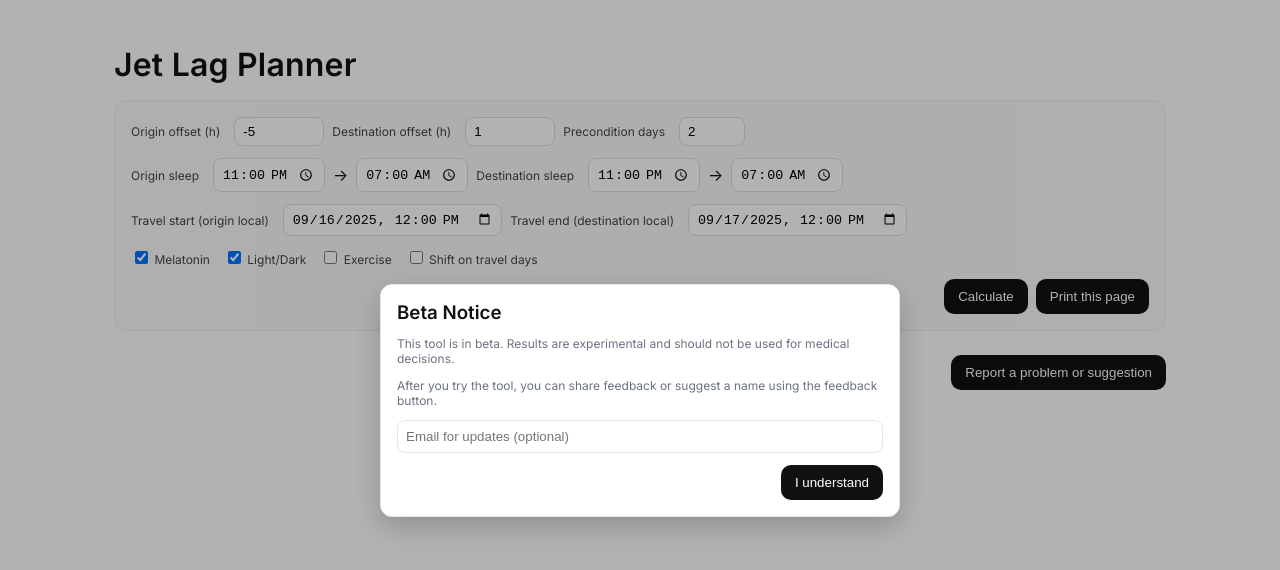
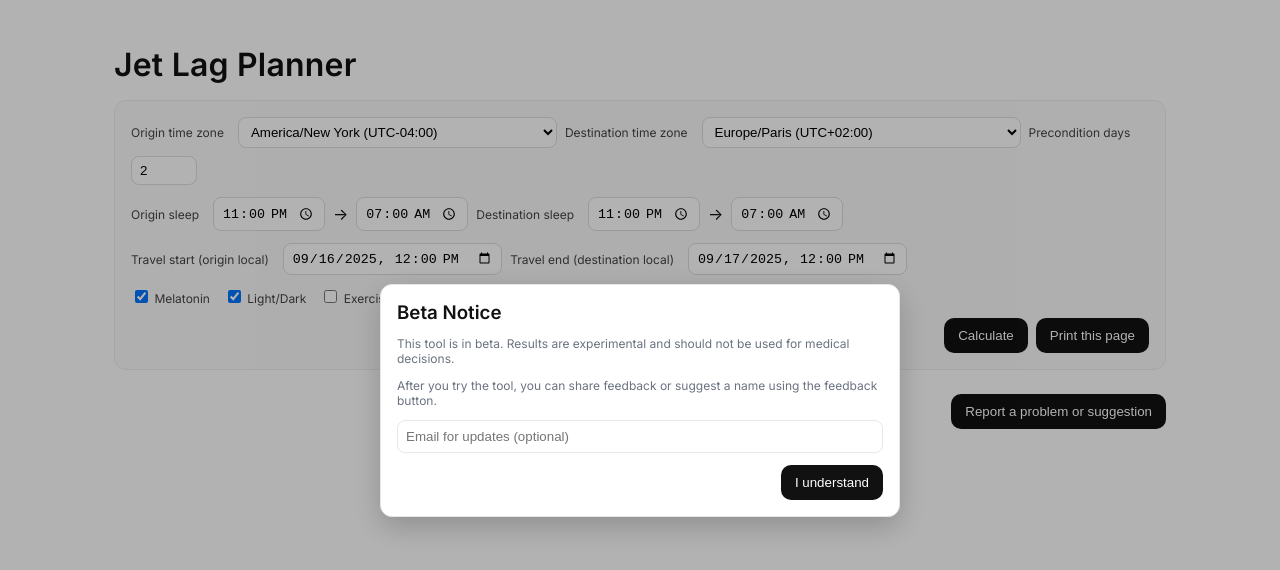
Before and after one commit to ladismrkolj/jetlag, a Next.js app in the folder frontend/: page / in a window 1280 px wide. Shown: the top 570 px of the page. Built offline with nearby package versions, Linux system fonts and the light colour scheme.

Commit message:
user selects timezone/city not manual input anymore

```diff
--- a/frontend/app/page.module.css
+++ b/frontend/app/page.module.css
@@ -2,8 +2,9 @@
 .title{font-weight:600;letter-spacing:0.2px;margin-bottom:16px}
 .form{display:flex;flex-direction:column;gap:12px;background:#fafafa;border:1px solid #eee;border-radius:12px;padding:16px}
 .row{display:flex;flex-wrap:wrap;gap:8px;align-items:center}
+.row select{min-width:200px}
 .row label{font-size:12px;color:#444;margin-right:6px}
-.row input[type="number"],.row input[type="time"],.row input[type="datetime-local"]{padding:6px 8px;border:1px solid #ddd;border-radius:8px;background:#fff}
+.row input[type="number"],.row input[type="time"],.row input[type="datetime-local"],.row select{padding:6px 8px;border:1px solid #ddd;border-radius:8px;background:#fff}
 .actions{display:flex;gap:8px;justify-content:flex-end}
 .actions button{background:#111;color:#fff;border:0;padding:10px 14px;border-radius:10px;cursor:pointer}
 .actions button:disabled{opacity:.6;cursor:default}
--- a/frontend/app/page.tsx
+++ b/frontend/app/page.tsx
@@ -4,9 +4,72 @@ import styles from './page.module.css'
 
 type TzOffset = number // in hours, e.g. -5 for New York winter
 
+const OFFSET_MIN = -12
+const OFFSET_MAX = 14
+const OFFSET_STEP = 0.25
+
+const DEFAULT_ORIGIN_TZ = 'America/New_York'
+const DEFAULT_DEST_TZ = 'Europe/Paris'
+
+const FALLBACK_TIMEZONES = [
+  'Pacific/Midway',
+  'Pacific/Honolulu',
+  'America/Anchorage',
+  'America/Los_Angeles',
+  'America/Denver',
+  'America/Phoenix',
+  'America/Chicago',
+  'America/New_York',
+  'America/Toronto',
+  'America/Mexico_City',
+  'America/Bogota',
+  'America/Lima',
+  'America/Caracas',
+  'America/Santiago',
+  'America/Argentina/Buenos_Aires',
+  'America/Sao_Paulo',
+  'America/St_Johns',
+  'Atlantic/Azores',
+  'Europe/London',
+  'Europe/Dublin',
+  'Europe/Lisbon',
+  'Europe/Madrid',
+  'Europe/Paris',
+  'Europe/Berlin',
+  'Europe/Rome',
+  'Europe/Athens',
+  'Europe/Helsinki',
+  'Europe/Moscow',
+  'Africa/Cairo',
+  'Africa/Johannesburg',
+  'Africa/Nairobi',
+  'Asia/Jerusalem',
+  'Asia/Dubai',
+  'Asia/Karachi',
+  'Asia/Kolkata',
+  'Asia/Kathmandu',
+  'Asia/Dhaka',
+  'Asia/Bangkok',
+  'Asia/Singapore',
+  'Asia/Hong_Kong',
+  'Asia/Taipei',
+  'Asia/Shanghai',
+  'Asia/Seoul',
+  'Asia/Tokyo',
+  'Australia/Perth',
+  'Australia/Adelaide',
+  'Australia/Sydney',
+  'Pacific/Guadalcanal',
+  'Pacific/Auckland',
+  'Pacific/Chatham',
+  'Pacific/Apia',
+  'Pacific/Kiritimati',
+] as const
+
 export default function Page() {
   // Helpers
   const clamp = (n: number, lo: number, hi: number) => Math.max(lo, Math.min(hi, n))
+  const clampOffset = (value: number) => clamp(roundToQuarterHour(value), OFFSET_MIN, OFFSET_MAX)
   const fmtLocal = (d: Date) => {
     const pad = (x: number) => String(x).padStart(2, '0')
     return `${d.getFullYear()}-${pad(d.getMonth()+1)}-${pad(d.getDate())}T${pad(d.getHours())}:${pad(d.getMinutes())}`
@@ -17,8 +80,8 @@ export default function Page() {
 
   const [originOffset, setOriginOffset] = useState<TzOffset>(-5)
   const [destOffset, setDestOffset] = useState<TzOffset>(1)
-  const [originOffsetStr, setOriginOffsetStr] = useState<string>(String(-5))
-  const [destOffsetStr, setDestOffsetStr] = useState<string>(String(1))
+  const [originTimeZone, setOriginTimeZone] = useState<string>(DEFAULT_ORIGIN_TZ)
+  const [destTimeZone, setDestTimeZone] = useState<string>(DEFAULT_DEST_TZ)
   const [originSleepStart, setOriginSleepStart] = useState('23:00')
   const [originSleepEnd, setOriginSleepEnd] = useState('07:00')
   const [destSleepStart, setDestSleepStart] = useState('23:00')
@@ -54,10 +117,48 @@ export default function Page() {
   const [nameSuggestion, setNameSuggestion] = useState('')
   const [betaEmail, setBetaEmail] = useState('')
 
+  const originReferenceDate = useMemo(() => pickReferenceDate(travelStart), [travelStart])
+  const destReferenceDate = useMemo(() => pickReferenceDate(travelEnd), [travelEnd])
+  const timezoneNames = useMemo(() => getAllTimeZoneNames(), [])
+  const originTimeZoneOptions = useMemo(() => buildTimeZoneOptions(timezoneNames, originReferenceDate), [timezoneNames, originReferenceDate])
+  const destTimeZoneOptions = useMemo(() => buildTimeZoneOptions(timezoneNames, destReferenceDate), [timezoneNames, destReferenceDate])
+
   useEffect(() => {
     // For beta: show on every reload for now
     setBetaOpen(true)
   }, [])
+
+  useEffect(() => {
+    const fallback = originTimeZoneOptions[0]
+    if (!fallback) return
+    if (!originTimeZoneOptions.some(opt => opt.value === originTimeZone)) {
+      setOriginTimeZone(fallback.value)
+    }
+  }, [originTimeZoneOptions, originTimeZone])
+
+  useEffect(() => {
+    const fallback = destTimeZoneOptions[0]
+    if (!fallback) return
+    if (!destTimeZoneOptions.some(opt => opt.value === destTimeZone)) {
+      setDestTimeZone(fallback.value)
+    }
+  }, [destTimeZoneOptions, destTimeZone])
+
+  useEffect(() => {
+    if (!originTimeZone) return
+    const offset = getTimeZoneOffsetHours(originTimeZone, originReferenceDate ?? undefined)
+    if (offset == null) return
+    const rounded = clampOffset(offset)
+    setOriginOffset(prev => Math.abs(prev - rounded) > 1e-6 ? rounded : prev)
+  }, [originTimeZone, originReferenceDate])
+
+  useEffect(() => {
+    if (!destTimeZone) return
+    const offset = getTimeZoneOffsetHours(destTimeZone, destReferenceDate ?? undefined)
+    if (offset == null) return
+    const rounded = clampOffset(offset)
+    setDestOffset(prev => Math.abs(prev - rounded) > 1e-6 ? rounded : prev)
+  }, [destTimeZone, destReferenceDate])
 
   const onSubmit = async (e: React.FormEvent) => {
     e.preventDefault()
@@ -104,46 +205,18 @@ export default function Page() {
       <h1 className={styles.title}>Jet Lag Planner</h1>
       <form className={styles.form} onSubmit={onSubmit}>
         <div className={styles.row}>
-          <label>Origin offset (h)</label>
-          <input
-            type="number"
-            step="0.5"
-            min={-12}
-            max={12}
-            inputMode="decimal"
-            value={originOffsetStr}
-            onChange={e => setOriginOffsetStr(e.target.value)}
-            onBlur={() => {
-              const p = parseFloat(originOffsetStr)
-              if (!Number.isNaN(p)) {
-                const v = clamp(p, -12, 12)
-                setOriginOffset(v)
-                setOriginOffsetStr(String(v))
-              } else {
-                setOriginOffsetStr(String(originOffset))
-              }
-            }}
-          />
-          <label>Destination offset (h)</label>
-          <input
-            type="number"
-            step="0.5"
-            min={-12}
-            max={12}
-            inputMode="decimal"
-            value={destOffsetStr}
-            onChange={e => setDestOffsetStr(e.target.value)}
-            onBlur={() => {
-              const p = parseFloat(destOffsetStr)
-              if (!Number.isNaN(p)) {
-                const v = clamp(p, -12, 12)
-                setDestOffset(v)
-                setDestOffsetStr(String(v))
-              } else {
-                setDestOffsetStr(String(destOffset))
-              }
-            }}
-          />
+          <label>Origin time zone</label>
+          <select value={originTimeZone} onChange={e => setOriginTimeZone(e.target.value)}>
+            {originTimeZoneOptions.map(opt => (
+              <option key={opt.value} value={opt.value}>{opt.label}</option>
+            ))}
+          </select>
+          <label>Destination time zone</label>
+          <select value={destTimeZone} onChange={e => setDestTimeZone(e.target.value)}>
+            {destTimeZoneOptions.map(opt => (
+              <option key={opt.value} value={opt.value}>{opt.label}</option>
+            ))}
+          </select>
           <label>Precondition days</label>
           <input
             type="number"
@@ -387,7 +460,7 @@ function TimetableGrid({ events, originOffset, destOffset }: { events: any[], or
             {`${h.toString().padStart(2,'0')}:00`}
           </div>
         ))}
-        <div className={styles.headerHourOverlay}>{`${hoursOrigin[0].toString().padStart(2,'0')}:00`}</div>
+        <div className={styles.headerHourOverlay}>{`${((hoursOrigin[0] ?? 0).toString().padStart(2,'0'))}:00`}</div>
       </div>
 
       <div className={styles.grid}>
@@ -401,7 +474,7 @@ function TimetableGrid({ events, originOffset, destOffset }: { events: any[], or
                   <div key={'d'+d.date+':'+idx} className={styles.headerHour + ' ' + styles.headerHourShift} style={{ gridColumn: 'span 2' }}>
                     {`${h.toString().padStart(2,'0')}:00`}
                     {idx === 23 && (
-                      <span className={styles.headerHourDupRight}>{`${hoursDest[0].toString().padStart(2,'0')}:00`}</span>
+                      <span className={styles.headerHourDupRight}>{`${((hoursDest[0] ?? 0).toString().padStart(2,'0'))}:00`}</span>
                     )}
                   </div>
                 ))}
@@ -419,7 +492,7 @@ function TimetableGrid({ events, originOffset, destOffset }: { events: any[], or
             {`${h.toString().padStart(2,'0')}:00`}
           </div>
         ))}
-        <div className={styles.headerHourOverlay}>{`${hoursUTC[0].toString().padStart(2,'0')}:00`}</div>
+        <div className={styles.headerHourOverlay}>{`${((hoursUTC[0] ?? 0).toString().padStart(2,'0'))}:00`}</div>
       </div>
       </div>
     </div>
@@ -464,7 +537,7 @@ function DebugSlotsGrid({ slots, originOffset, destOffset }: { slots: any[], ori
         {days.map((d) => (
           <>
             <div key={d.date+':label'} className={styles.rowLabel}>{d.date}</div>
-            {d.slots.map((slot, i) => (
+            {d.slots.map((slot: any, i: number) => (
               <Cell key={d.date+':'+i} slot={slot} />
             ))}
           </>
@@ -478,7 +551,7 @@ function Row({ day }: { day: ReturnType<typeof groupEventsByUTCDate>[number] })
   return (
     <>
       <div className={styles.rowLabel}>{day.date}</div>
-      {day.slots.map((slot, i) => (
+      {day.slots.map((slot: any, i: number) => (
         <Cell key={i} slot={slot} />
       ))}
     </>
@@ -547,3 +620,102 @@ function groupEventsByUTCDate(events: any[]) {
   }
   return days
 }
+
+type TimeZoneOption = { value: string, label: string, offset: number | null }
+
+function getAllTimeZoneNames(): string[] {
+  if (typeof Intl !== 'undefined' && typeof (Intl as any).supportedValuesOf === 'function') {
+    try {
+      const values = (Intl as any).supportedValuesOf('timeZone') as string[]
+      if (Array.isArray(values) && values.length) return values
+    } catch {}
+  }
+  return Array.from(new Set(FALLBACK_TIMEZONES))
+}
+
+function buildTimeZoneOptions(names: string[], referenceDate: Date | null): TimeZoneOption[] {
+  const ref = referenceDate ?? new Date()
+  const options: TimeZoneOption[] = []
+  const seen = new Set<string>()
+  for (const name of names) {
+    if (!name || seen.has(name)) continue
+    seen.add(name)
+    const offset = getTimeZoneOffsetHours(name, ref)
+    options.push({ value: name, label: formatTimeZoneLabel(name, offset), offset })
+  }
+  options.sort((a, b) => {
+    const ao = a.offset ?? Number.POSITIVE_INFINITY
+    const bo = b.offset ?? Number.POSITIVE_INFINITY
+    if (ao !== bo) return ao - bo
+    return a.label.localeCompare(b.label)
+  })
+  return options
+}
+
+function getTimeZoneOffsetHours(timeZone: string, referenceDate?: Date | null): number | null {
+  try {
+    const date = referenceDate ?? new Date()
+    const minutes = getTimeZoneOffsetMinutes(timeZone, date)
+    if (!Number.isFinite(minutes)) return null
+    return minutes / 60
+  } catch {
+    return null
+  }
+}
+
+function getTimeZoneOffsetMinutes(timeZone: string, date: Date): number {
+  const dtf = new Intl.DateTimeFormat('en-US', {
+    timeZone,
+    hour12: false,
+    year: 'numeric',
+    month: '2-digit',
+    day: '2-digit',
+    hour: '2-digit',
+    minute: '2-digit',
+    second: '2-digit',
+  })
+  const parts = dtf.formatToParts(date)
+  const map = new Map<string, string>()
+  for (const part of parts) {
+    map.set(part.type, part.value)
+  }
+  const year = Number(map.get('year'))
+  const month = Number(map.get('month'))
+  const day = Number(map.get('day'))
+  const hour = Number(map.get('hour'))
+  const minute = Number(map.get('minute'))
+  const second = Number(map.get('second'))
+  const asUTC = Date.UTC(year, month - 1, day, hour, minute, second)
+  return (asUTC - date.getTime()) / 60000
+}
+
+function roundToQuarterHour(value: number): number {
+  return Math.round(value * 4) / 4
+}
+
+function formatOffsetForDisplay(offset: number): string {
+  const totalMinutes = Math.round(Math.abs(offset) * 60)
+  const sign = offset >= 0 ? '+' : '-'
+  const hours = Math.floor(totalMinutes / 60)
+  const minutes = totalMinutes % 60
+  return `UTC${sign}${String(hours).padStart(2, '0')}:${String(minutes).padStart(2, '0')}`
+}
+
+function formatTimeZoneLabel(timeZone: string, offset: number | null): string {
+  const readable = timeZone.replace(/_/g, ' ')
+  return offset == null ? readable : `${readable} (${formatOffsetForDisplay(offset)})`
+}
+
+function pickReferenceDate(value: string | null | undefined): Date | null {
+  if (!value) return null
+  const [datePart] = String(value).split('T')
+  if (!datePart) return null
+  const parts = datePart.split('-')
+  if (parts.length < 3) return null
+  const [yearStr, monthStr, dayStr] = parts
+  const year = Number(yearStr)
+  const month = Number(monthStr)
+  const day = Number(dayStr)
+  if ([year, month, day].some(v => Number.isNaN(v))) return null
+  return new Date(Date.UTC(year, month - 1, day, 12, 0, 0))
+}
```
Also changed, not shown: 1 other file (tests, documents, lock files or other folders).
